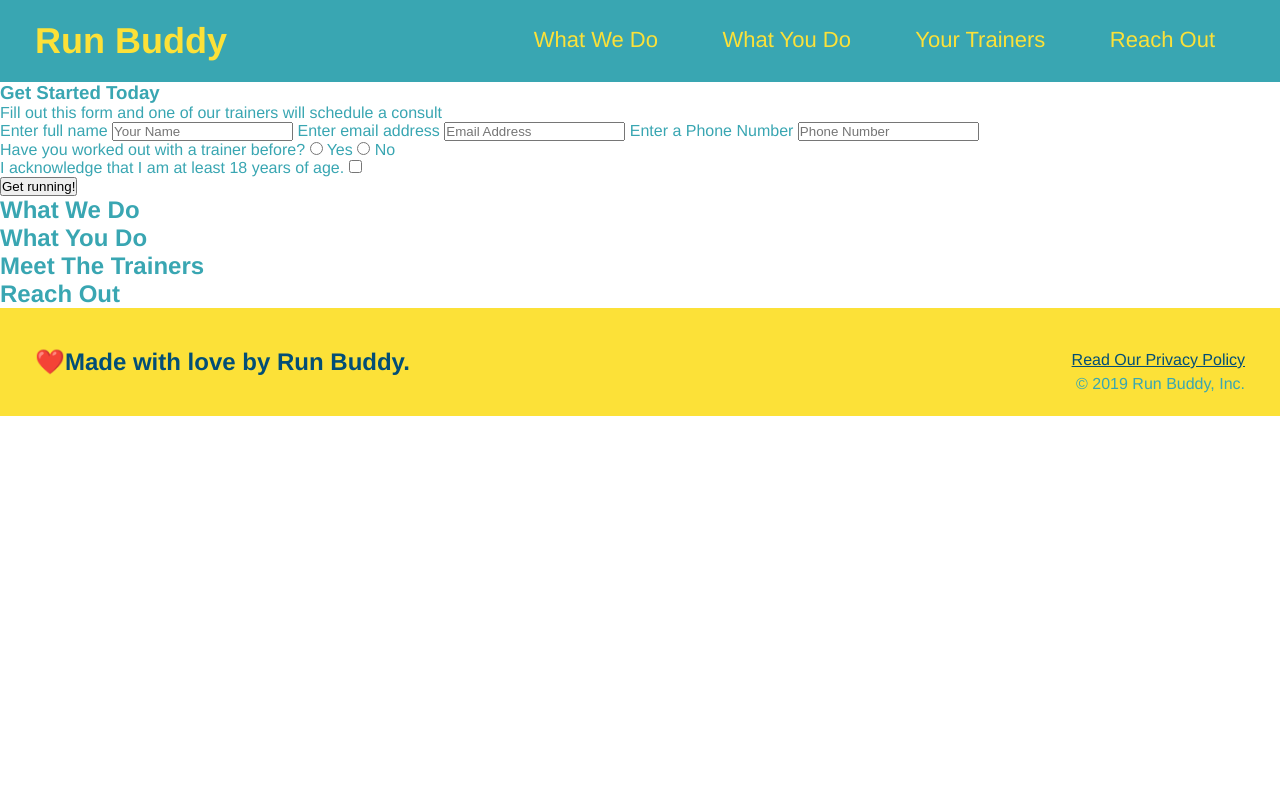
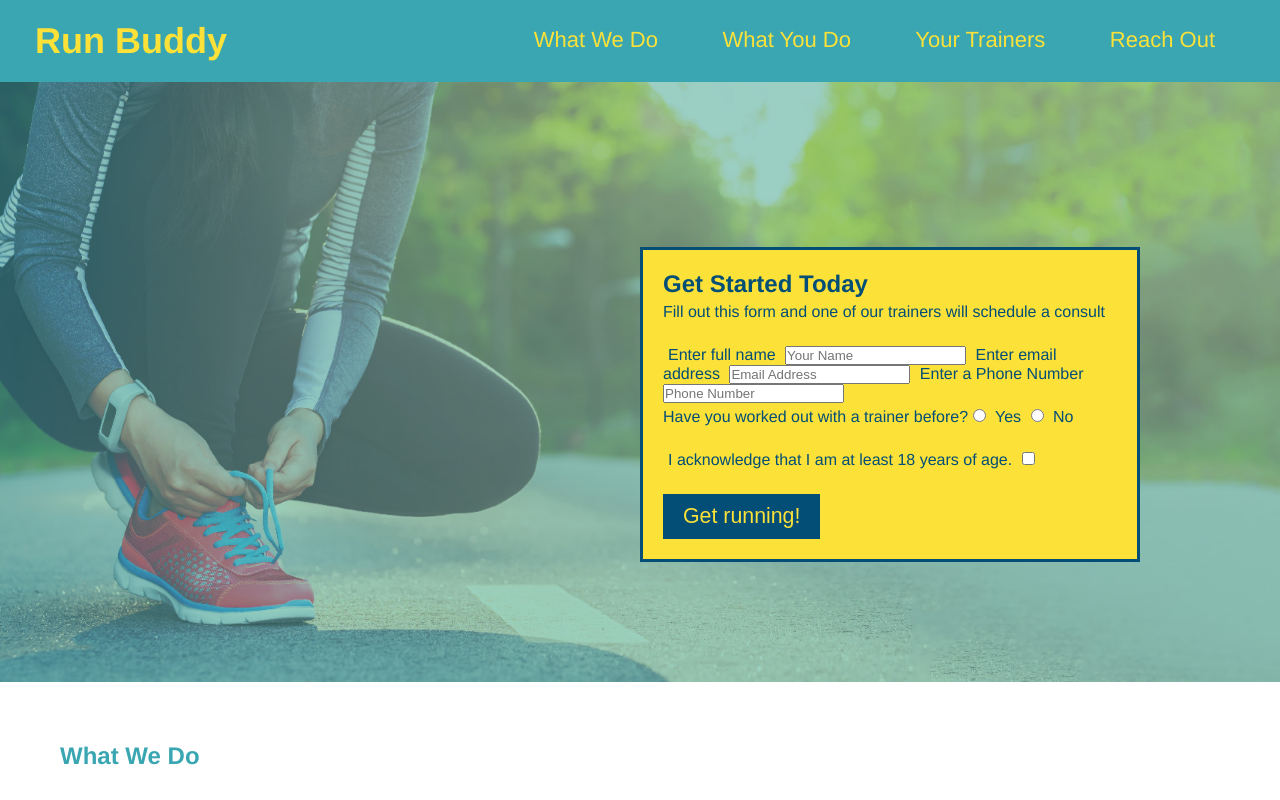
Before and after one commit to Morganmm25/run-buddy2, a plain HTML site: page index.html in a window 1280 px wide. Shown: the top 800 px of the page. Drawn offline with Linux system fonts and the light colour scheme.

Commit message:
styling hero

```diff
--- a/assets/css/style.css
+++ b/assets/css/style.css
@@ -78,3 +78,59 @@ body {
   footer a{
       color: #024e76;
   }
+
+  section{
+    padding: 60px;
+}
+  .hero{
+      background-image: url(../images/hero-bg.jpg);
+      height: 600px;
+      background-size: cover;
+      background-position: center;
+      position: relative;
+  }
+
+
+ .hero-form{
+     background-color: #fce138;
+     padding: 20px;
+     width: 500px;
+     color: #024e76;
+     border: solid 3px #024e76;
+     position: absolute;
+     bottom: 120px;
+     right: 140px;
+
+ }
+
+ .hero-form p{
+     margin: 5px 0 25px 0;
+
+}
+
+.hero-form h3{
+    font-size: 24px;
+    margin: 0;
+}
+
+.form-input{
+    border: 1px solid #024e76;
+    display: block;
+    padding: 7px 15px;
+    font-size: 16px;
+    color: #024e76;
+    width: 100%;
+    margin-bottom: 15px;
+}
+
+.hero-form label {
+    margin: 0 5px;
+  }
+
+  .hero-form button{
+      color: #fce138;
+      background-color: #024e76;
+      border: none;
+      padding: 10px 20px;
+      font-size: 16pt;
+  }
--- a/index.html
+++ b/index.html
@@ -30,9 +30,9 @@
             </li>
         </ul>
     </nav>
-    </header>
-    <section>
-        <div>
+</header>
+    <section class="hero">
+        <div class="hero-form">
             <h3> Get Started Today</h3>
             <p>Fill out this form and one of our trainers will schedule a consult</p>
        <form>
```
Also changed, not shown: assets/images/hero-bg.jpg (added).
